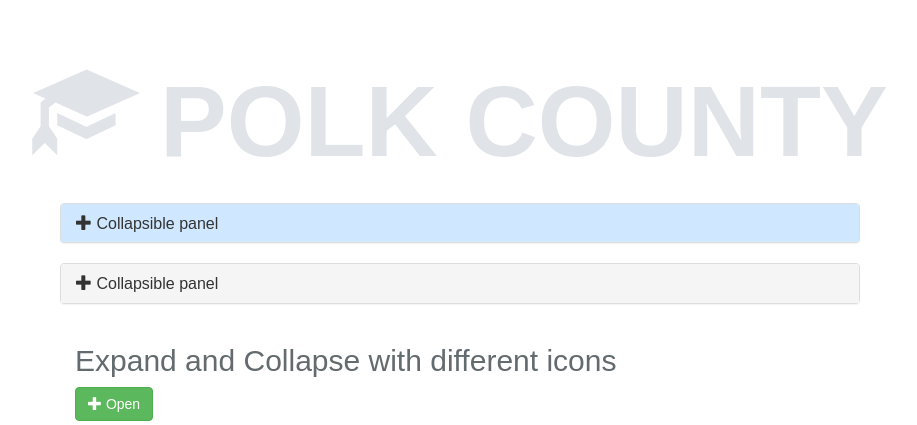
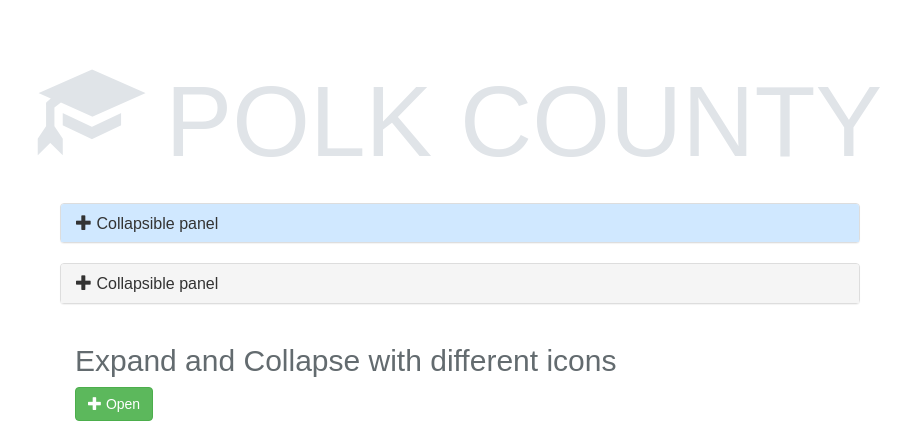
Before and after one commit to ericsalts/focus-faq, a PHP site: page / in a window 1280 px wide; the page is wider, and only the part inside the window is pictured. Shown: the top 425 px of that part, without its empty margins (180-1097 px from the left). Run offline with PHP 8.4, Linux system fonts and the light colour scheme.

Commit message:
changed index

```diff
--- a/index.php
+++ b/index.php
@@ -81,7 +81,7 @@
 <DIV style="margin-top:50px;"></DIV>
 
 <DIV align=center>
-<DIV style="margin-top:20px; margin-bottom:10px; font-size:100px; color:#E0E4E8;"><span class="glyphicon glyphicon-education"></span> <B>POLK COUNTY</B></DIV>
+<DIV style="margin-top:20px; margin-bottom:10px; font-size:100px; color:#E0E4E8;"><span class="glyphicon glyphicon-education"></span> POLK COUNTY</DIV>
 <DIV style="width: 800px; text-align:left;">
 
   <div class="panel-group">
```
